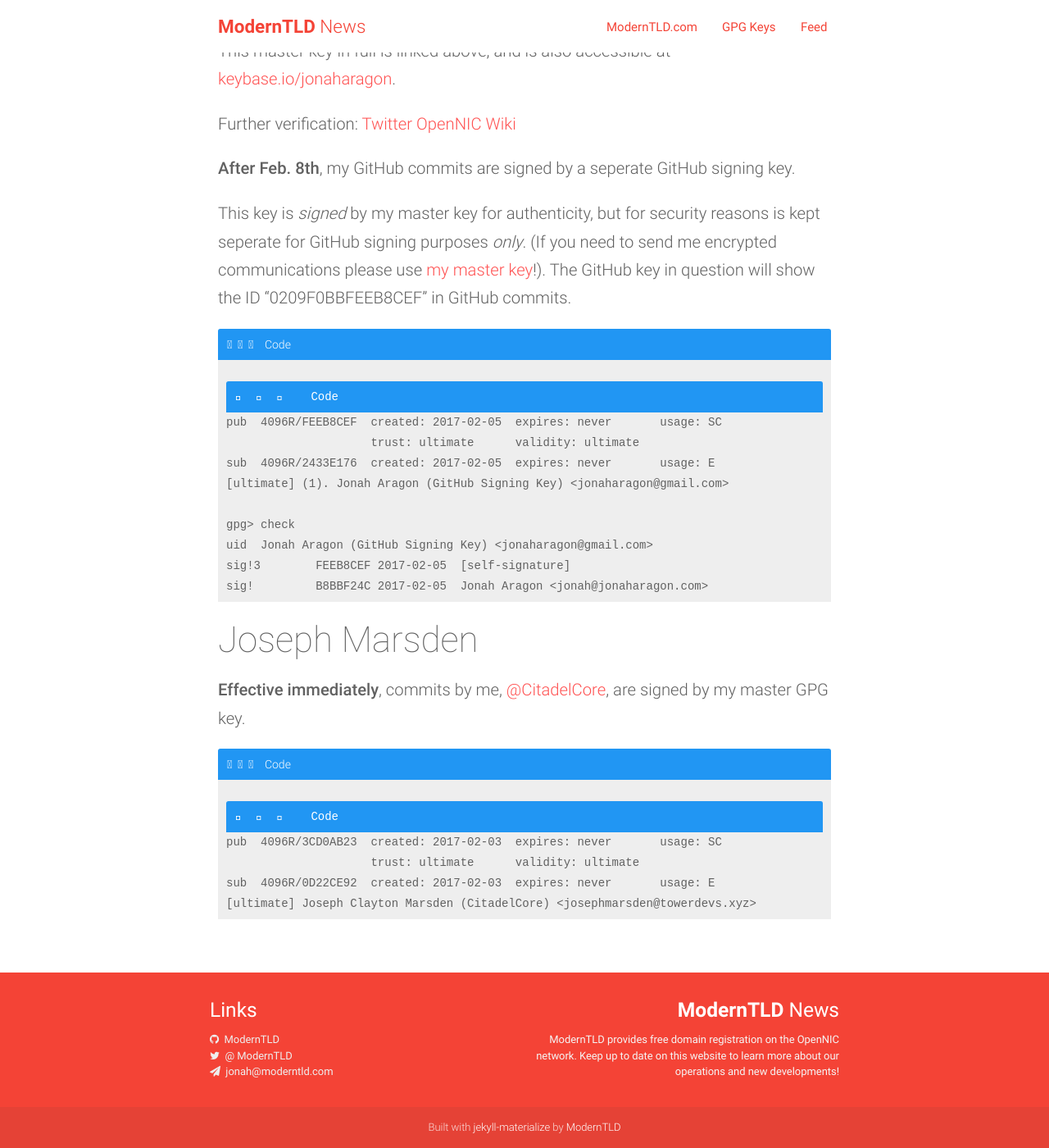
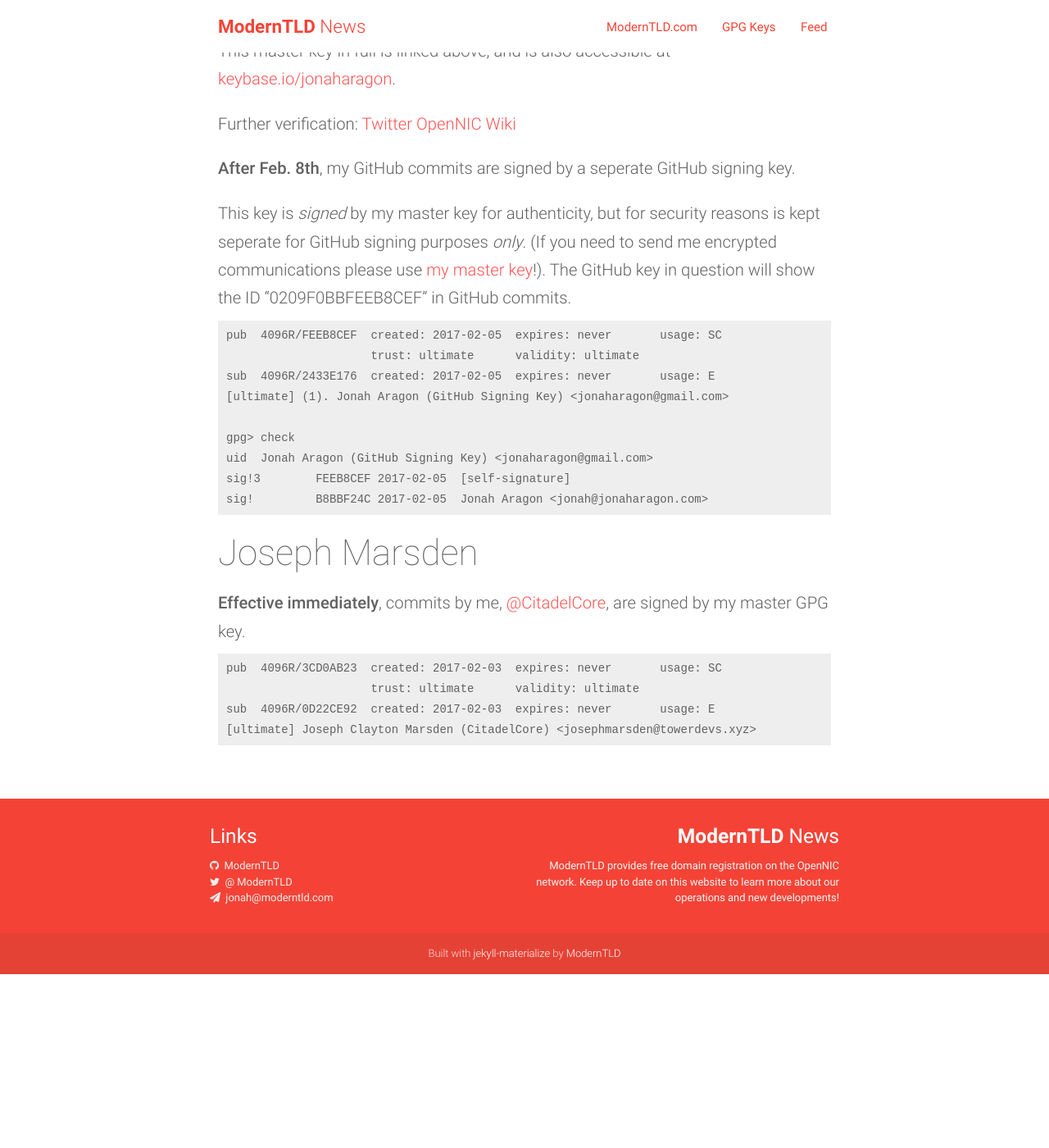
Before and after one commit to ModernTLD/blog.moderntld.com, a Jekyll site: the page built from keys.md, in a window 1280 px wide and 1400 px high, scrolled down 1489 px. Shown: the whole window at 82% size. Built offline with Jekyll 4.4.1, drawn with Linux system fonts in a browser that asks for light colours; after the commit the page ends 2677 px from its top, so only the background shows below that.

Commit message:
'pre' tag modifications
Remove the bizarre blue block before code segments, makes code look like
normal (markdown behavior).

```diff
--- a/_sass/_pygments.scss
+++ b/_sass/_pygments.scss
@@ -31,19 +31,6 @@
       line-height: inherit;
       border-left: 0;
 
-    }
-    &:before {
-        display: block;
-        content: "\f111\a0\a0\f111\a0\a0\f111\a0\a0\a0\a0 Code";
-        background-color: #2196F3;
-        border: 1px solid #2196F3;
-        border-bottom: 0;
-        padding: 6px 10px;
-        border-radius: 3px 3px 0px 0px;
-        margin-top: 20px;
-        color: #fff;
-        font-size: 14px;
-        line-height: 25px;
     }
   .hll {
     background-color: #f8f8f8;
```
